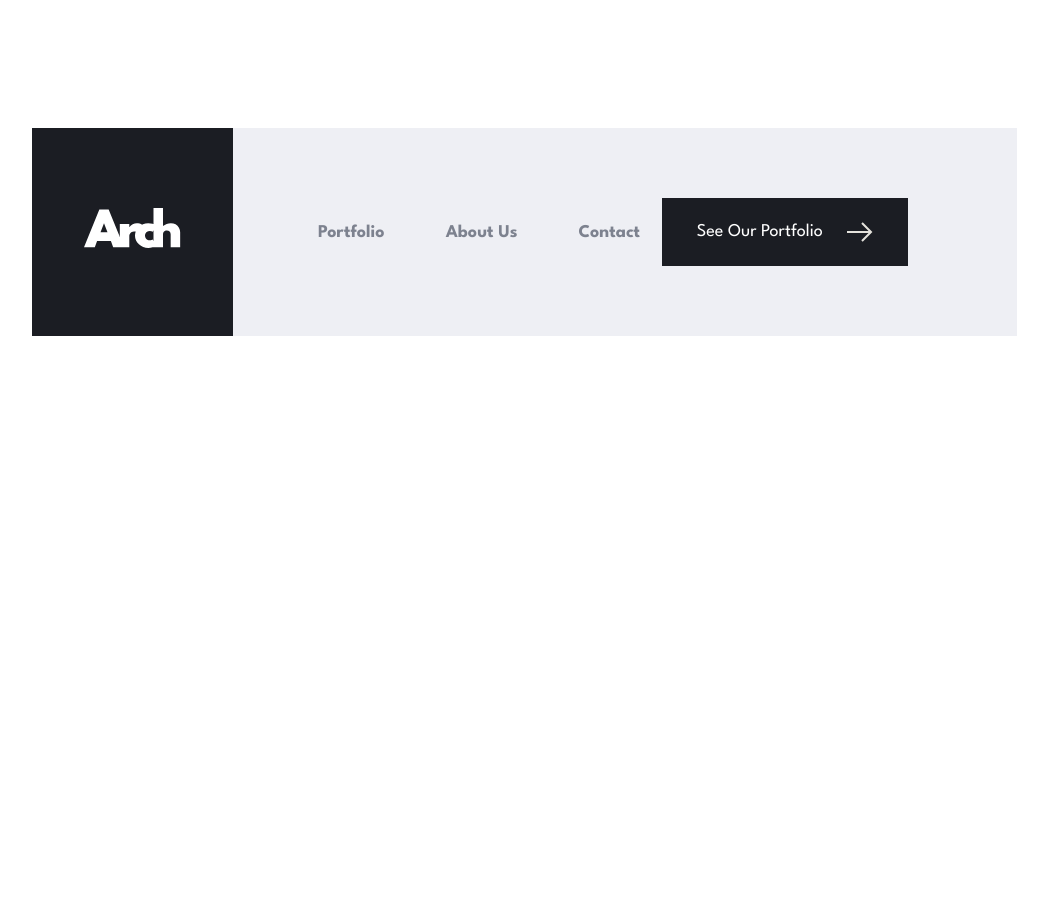
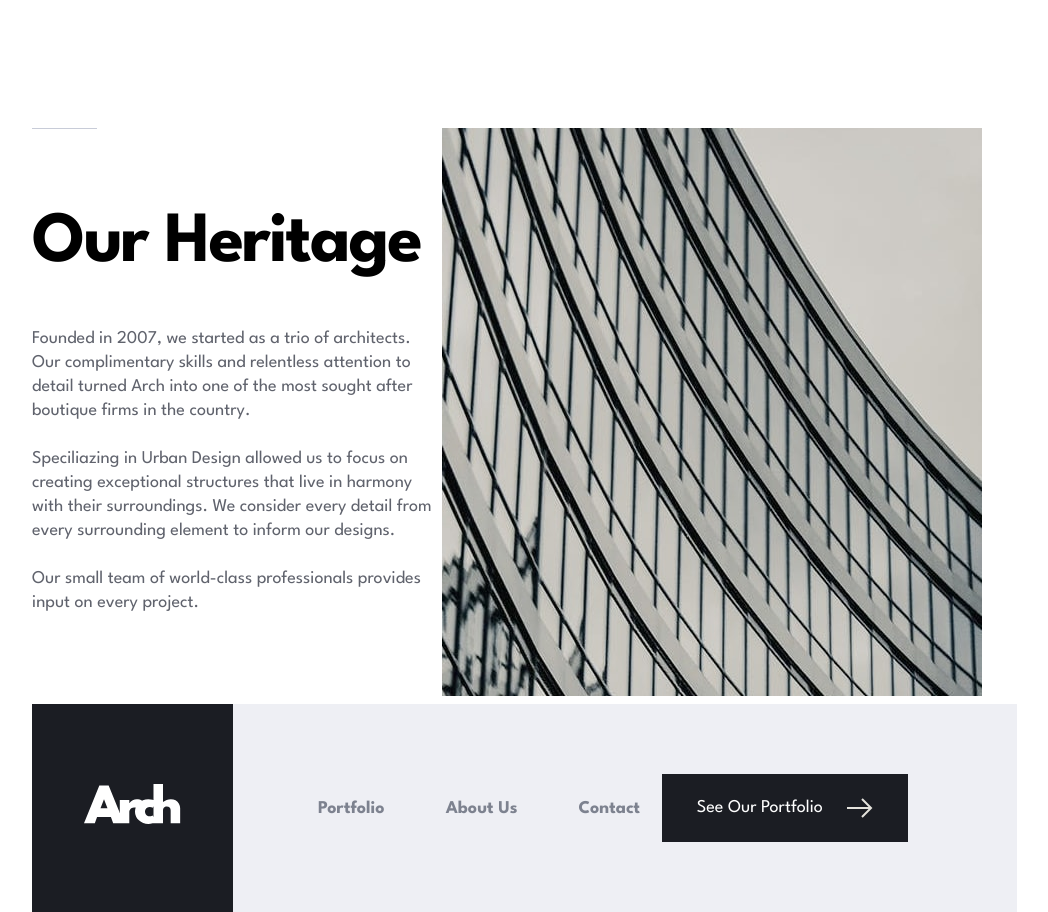
Before and after one commit to adarshcodes/arch-studio, a React (Create React App) app: page /about-us in a window 1280 px wide. Shown: the part 960-1872 px from the top of the page, without its empty margins (133-1181 px from the left). Before the commit the page ends 1296 px from the top, so only its background shows below. Built offline with nearby package versions, Linux system fonts and the light colour scheme.

Commit message:
completed heritage component

```diff
--- /dev/null
+++ b/src/assets/sass/components/_aboutContent.styles.scss
@@ -0,0 +1,18 @@
+.about-content {
+	width: 44.6rem;
+
+	.bar {
+		width: 6.5rem;
+		height: 0.1rem;
+		background-color: $light-grey;
+		margin-bottom: 5.7rem;
+	}
+
+	h3 {
+		margin-bottom: 5rem;
+	}
+
+	p {
+		color: $dark-grey;
+	}
+}
--- /dev/null
+++ b/src/assets/sass/components/_heritage.styles.scss
@@ -0,0 +1,15 @@
+.heritage {
+	@include flex-row-space-between;
+
+	.about-content {
+		align-self: flex-start;
+	}
+
+	.bar {
+		margin-bottom: 8.3rem;
+	}
+
+	.heading-m {
+		margin-bottom: 5.1rem;
+	}
+}
--- a/src/assets/sass/main.css
+++ b/src/assets/sass/main.css
@@ -436,23 +436,41 @@ body {
   top: -8rem;
 }
 
-.about-hero__content--description {
+.about-content {
   width: 44.6rem;
 }
 
-.about-hero__content--description .bar {
+.about-content .bar {
   width: 6.5rem;
   height: 0.1rem;
   background-color: #c8ccd8;
   margin-bottom: 5.7rem;
 }
 
-.about-hero__content--description h3 {
+.about-content h3 {
   margin-bottom: 5rem;
 }
 
-.about-hero__content--description p {
+.about-content p {
   color: #60636d;
+}
+
+.heritage {
+  display: flex;
+  justify-content: space-between;
+  align-items: center;
+}
+
+.heritage .about-content {
+  align-self: flex-start;
+}
+
+.heritage .bar {
+  margin-bottom: 8.3rem;
+}
+
+.heritage .heading-m {
+  margin-bottom: 5.1rem;
 }
 
 .navbar {
--- a/src/assets/sass/main.scss
+++ b/src/assets/sass/main.scss
@@ -16,6 +16,8 @@
 @import "./components/featured.styles";
 @import "./components/portfolioCard.styles";
 @import "./components/aboutHero.styles";
+@import "./components/aboutContent.styles";
+@import "./components/heritage.styles";
 
 // Routes
 @import "./routes/navigation.styles";
--- a/src/components/aboutHero.component.jsx
+++ b/src/components/aboutHero.component.jsx
@@ -1,6 +1,4 @@
 import React from "react";
-
-import img from "../assets/images/about/image-hero.jpg";
 
 function AboutHero({ image, title, heading, desc }) {
 	return (
@@ -20,7 +18,7 @@ function AboutHero({ image, title, heading, desc }) {
 			</picture>
 			<div className="about-hero__content">
 				<span className="heading-xl">{title}</span>
-				<div className="about-hero__content--description">
+				<div className="about-hero__content--description about-content">
 					<div className="bar"></div>
 					<h3 className="heading-m">{heading}</h3>
 					<p>{desc}</p>
--- a/src/routes/AboutUs/about-us.component.jsx
+++ b/src/routes/AboutUs/about-us.component.jsx
@@ -4,6 +4,7 @@ import Helmet from "react-helmet";
 // importing components
 import Pagination from "../../components/pagination.component";
 import AboutHero from "../../components/aboutHero.component";
+import Heritage from "./heritage.component";
 
 // importing images
 import hero from "../../assets/images/about/image-hero.jpg";
@@ -40,6 +41,7 @@ export default function AboutUs() {
 				heading={heroData.heading}
 				desc={heroData.desc}
 			/>
+			<Heritage />
 		</section>
 	);
 }
--- /dev/null
+++ b/src/routes/AboutUs/heritage.component.jsx
@@ -0,0 +1,34 @@
+import React from "react";
+
+import heritageImg from "../../assets/images/about/image-heritage.jpg";
+
+function Heritage() {
+	return (
+		<div className="heritage">
+			<div className="about-hero__content--description about-content">
+				<div className="bar"></div>
+				<h3 className="heading-m">Our Heritage</h3>
+				<p>
+					Founded in 2007, we started as a trio of architects. Our complimentary
+					skills and relentless attention to detail turned Arch into one of the
+					most sought after boutique firms in the country.
+					<br />
+					<br />
+					Speciliazing in Urban Design allowed us to focus on creating
+					exceptional structures that live in harmony with their surroundings.
+					We consider every detail from every surrounding element to inform our
+					designs.
+					<br />
+					<br />
+					Our small team of world-class professionals provides input on every
+					project.
+				</p>
+			</div>
+			<div className="heritage-img">
+				<img src={heritageImg} alt="heritage" />
+			</div>
+		</div>
+	);
+}
+
+export default Heritage;
```
Also changed, not shown: src/assets/sass/components/_aboutHero.styles.scss (+0 -19 lines), 1 other file (tests, documents, lock files or other folders).
